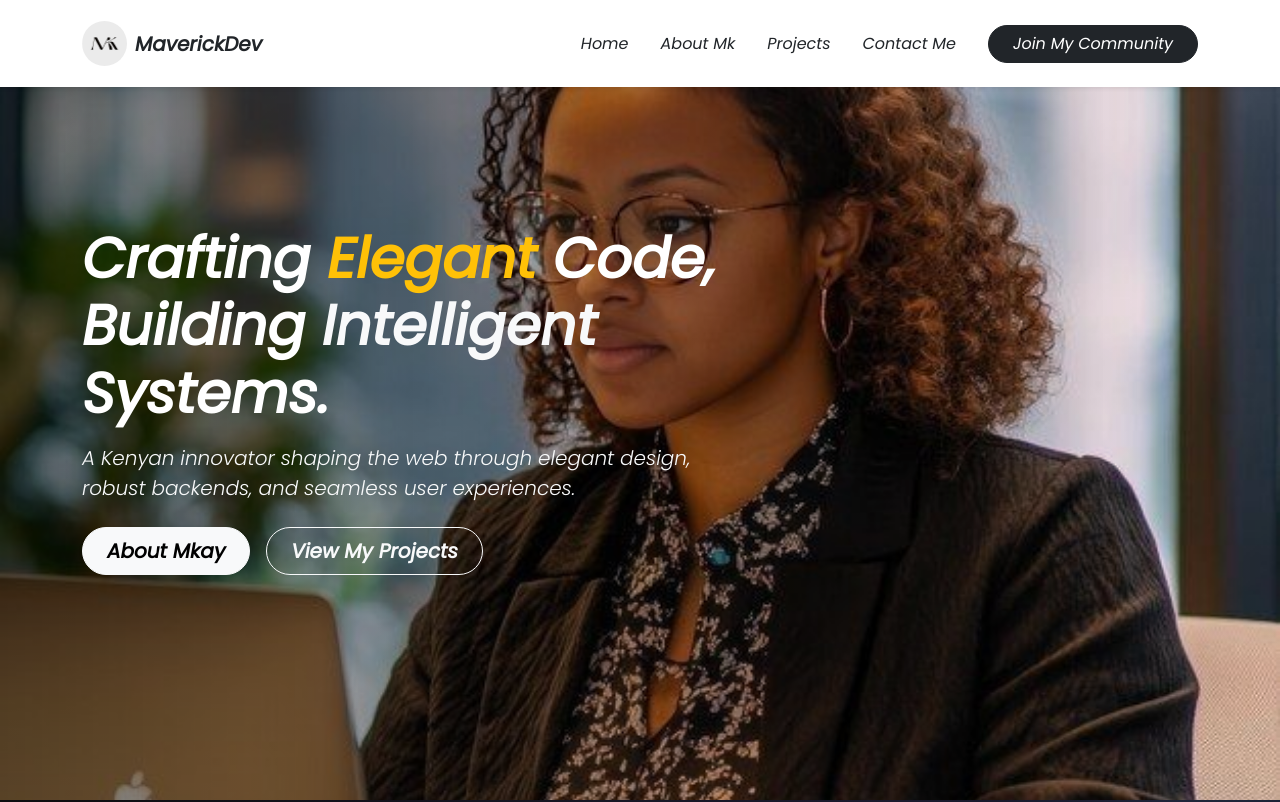
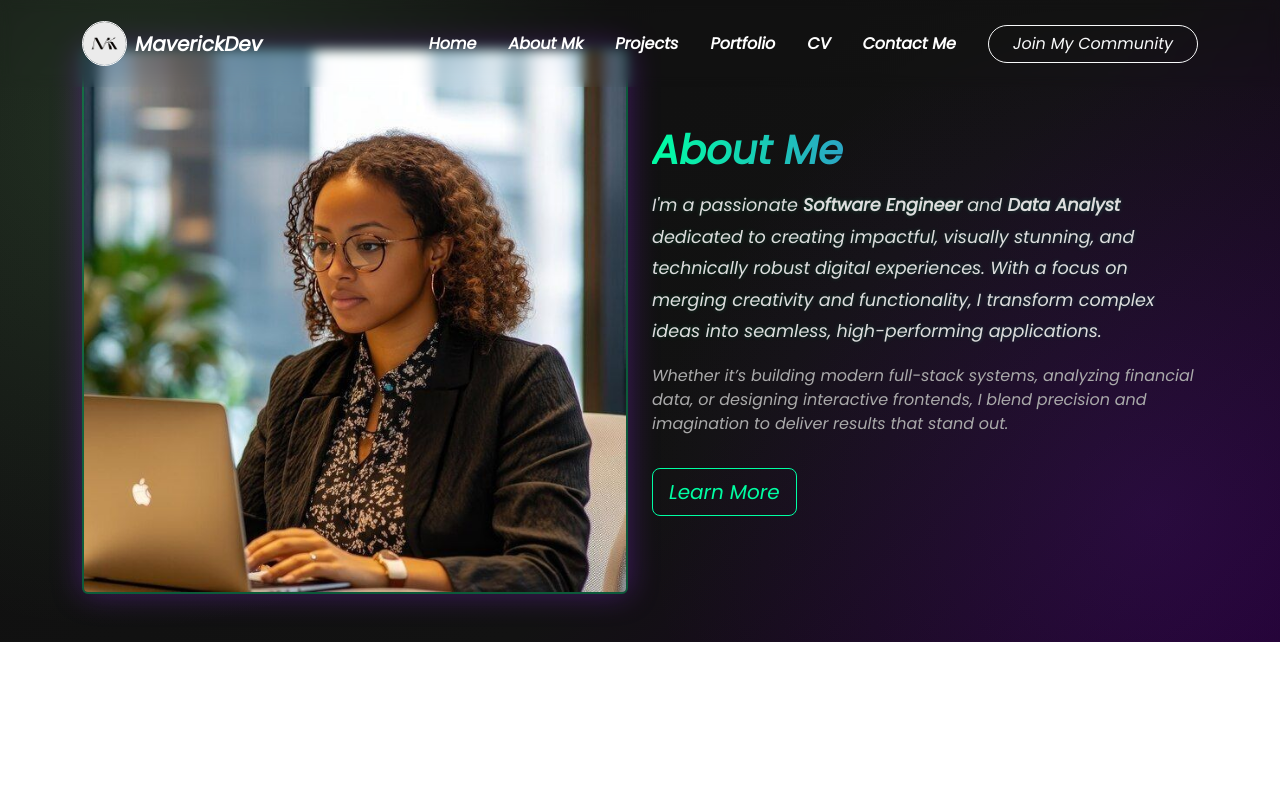
Before and after one commit to Kabogo-Maverick/dev, a React (Vite) app: page /aboutmk in a window 1280 px wide. Shown: the top 802 px of the page. Built offline with nearby package versions, Linux system fonts and the light colour scheme; a web font is replaced by a local one.

Commit message:
about styling

```diff
--- a/package.json
+++ b/package.json
@@ -16,7 +16,8 @@
     "react": "^19.1.1",
     "react-bootstrap": "^2.10.10",
     "react-bootstrap-icons": "^1.11.6",
-    "react-dom": "^19.1.1"
+    "react-dom": "^19.1.1",
+    "react-router-dom": "^7.9.5"
   },
   "devDependencies": {
     "@eslint/js": "^9.36.0",
--- a/src/App.jsx
+++ b/src/App.jsx
@@ -1,16 +1,22 @@
 import React from "react";
+import { BrowserRouter as Router, Routes, Route } from "react-router-dom";
 import Navbar from "./components/home/Navbar";
 import Home from "./pages/Home";
+import AboutMk from "./pages/Aboutmk";
 import "bootstrap/dist/css/bootstrap.min.css";
 import "bootstrap/dist/js/bootstrap.bundle.min.js";
 import "bootstrap-icons/font/bootstrap-icons.css";
 
 function App() {
   return (
-    <>
+    <Router>
       <Navbar />
-      <Home />
-    </>
+      <Routes>
+        <Route path="/" element={<Home />} />
+        <Route path="/aboutmk" element={<AboutMk />} />
+        {/* You can add more later like Projects, Contact, etc. */}
+      </Routes>
+    </Router>
   );
 }
 
--- /dev/null
+++ b/src/components/about/AboutIntro.jsx
@@ -0,0 +1,108 @@
+import React from "react";
+import { Container, Row, Col, Image, Button } from "react-bootstrap";
+import aboutImg from "../../assets/hero.jpeg"; // your image path
+
+export default function AboutIntro() {
+  return (
+    <section
+      id="about"
+      className="py-5 text-light position-relative"
+      style={{
+        background: "linear-gradient(135deg, #0f0f0f 0%, #121212 60%, #1b0028 100%)",
+        overflow: "hidden",
+      }}
+    >
+      {/* Background Glow */}
+      <div
+        className="position-absolute top-0 start-0 w-100 h-100"
+        style={{
+          background:
+            "radial-gradient(circle at 10% 20%, rgba(144, 238, 144, 0.15) 0%, transparent 40%), radial-gradient(circle at 90% 80%, rgba(138, 43, 226, 0.15) 0%, transparent 40%)",
+          zIndex: 0,
+        }}
+      ></div>
+
+      <Container style={{ position: "relative", zIndex: 2 }}>
+        <Row className="align-items-center">
+          <Col md={6} className="mb-4 mb-md-0">
+            <div className="image-wrapper position-relative">
+              <Image
+                src={aboutImg}
+                alt="About"
+                fluid
+                rounded
+                style={{
+                  boxShadow: "0 0 30px rgba(138,43,226,0.4)",
+                  border: "2px solid rgba(0,255,150,0.3)",
+                }}
+              />
+              <div
+                className="position-absolute top-50 start-50 translate-middle rounded-circle"
+                style={{
+                  width: "180px",
+                  height: "180px",
+                  background: "rgba(0,255,150,0.08)",
+                  filter: "blur(80px)",
+                  zIndex: -1,
+                }}
+              ></div>
+            </div>
+          </Col>
+
+          <Col md={6}>
+            <h2
+              className="fw-bold mb-3"
+              style={{
+                background: "linear-gradient(90deg, #00ffa3, #7a00ff)",
+                WebkitBackgroundClip: "text",
+                WebkitTextFillColor: "transparent",
+                fontSize: "2.5rem",
+              }}
+            >
+              About Me
+            </h2>
+            <p
+              style={{
+                fontSize: "1.1rem",
+                lineHeight: "1.8",
+                color: "#ddd",
+                textShadow: "0 0 5px rgba(0,255,150,0.2)",
+              }}
+            >
+              I'm a passionate <strong>Software Engineer</strong> and{" "}
+              <strong>Data Analyst</strong> dedicated to creating impactful,
+              visually stunning, and technically robust digital experiences.
+              With a focus on merging creativity and functionality, I transform
+              complex ideas into seamless, high-performing applications.
+            </p>
+            <p style={{ color: "#aaa" }}>
+              Whether it’s building modern full-stack systems, analyzing
+              financial data, or designing interactive frontends, I blend
+              precision and imagination to deliver results that stand out.
+            </p>
+            <Button
+              variant="outline-light"
+              size="lg"
+              className="mt-3"
+              style={{
+                borderColor: "#00ffa3",
+                color: "#00ffa3",
+                transition: "0.3s",
+              }}
+              onMouseOver={(e) => {
+                e.target.style.background = "#00ffa3";
+                e.target.style.color = "#111";
+              }}
+              onMouseOut={(e) => {
+                e.target.style.background = "transparent";
+                e.target.style.color = "#00ffa3";
+              }}
+            >
+              Learn More
+            </Button>
+          </Col>
+        </Row>
+      </Container>
+    </section>
+  );
+}
--- a/src/components/home/Navbar.jsx
+++ b/src/components/home/Navbar.jsx
@@ -1,53 +1,139 @@
-import React from "react";
+import React, { useEffect, useState } from "react";
+import { Link } from "react-router-dom";
 import logo from "../../assets/logo.jpeg";
 
 export default function Navbar() {
+  const [show, setShow] = useState(true);
+  const [lastScrollY, setLastScrollY] = useState(0);
+  const [navOpen, setNavOpen] = useState(false);
+
+  // Hide/show navbar on scroll
+  useEffect(() => {
+    const controlNavbar = () => {
+      if (window.scrollY > lastScrollY && window.scrollY > 100) {
+        setShow(false);
+      } else {
+        setShow(true);
+      }
+      setLastScrollY(window.scrollY);
+    };
+
+    window.addEventListener("scroll", controlNavbar);
+    return () => window.removeEventListener("scroll", controlNavbar);
+  }, [lastScrollY]);
+
+  // Close navbar when clicking outside
+  useEffect(() => {
+    const handleOutsideClick = (e) => {
+      const nav = document.getElementById("navmenu");
+      const toggler = document.getElementById("navbar-toggler");
+
+      if (
+        navOpen &&
+        nav &&
+        !nav.contains(e.target) &&
+        !toggler.contains(e.target)
+      ) {
+        setNavOpen(false);
+      }
+    };
+
+    document.addEventListener("click", handleOutsideClick);
+    return () => document.removeEventListener("click", handleOutsideClick);
+  }, [navOpen]);
+
+  const links = [
+    { name: "Home", path: "/" },
+    { name: "About Mk", path: "/aboutmk" },
+    { name: "Projects", path: "/projects" },
+    { name: "Portfolio", path: "/portfolio" },
+    { name: "CV", path: "/CV" },
+    { name: "Contact Me", path: "/contact" },
+  ];
+
   return (
-    <nav className="navbar navbar-expand-lg navbar-light bg-white py-3 shadow-sm fixed-top">
+    <nav
+      className={`navbar navbar-expand-lg navbar-dark fixed-top py-3 ${
+        show ? "nav-visible" : "nav-hidden"
+      }`}
+      style={{
+        background: "transparent",
+        transition: "all 0.4s ease",
+        backdropFilter: "blur(6px)",
+      }}
+    >
       <div className="container">
-        {/* Logo */}
-        <a className="navbar-brand d-flex align-items-center" href="#">
+        {/* Brand */}
+        <Link className="navbar-brand d-flex align-items-center" to="/">
           <img
             src={logo}
             alt="Logo"
             width="45"
             height="45"
-            className="rounded-circle me-2"
+            className="rounded-circle me-2 border border-light"
           />
-          <span className="fw-semibold fst-italic text-dark fs-5">
+          <span className="fw-semibold fst-italic text-white fs-5">
             MaverickDev
           </span>
-        </a>
+        </Link>
 
-        {/* Toggle */}
+        {/* Toggle Button */}
         <button
-          className="navbar-toggler"
+          id="navbar-toggler"
+          className="navbar-toggler border-0"
           type="button"
-          data-bs-toggle="collapse"
-          data-bs-target="#navmenu"
-          aria-controls="navmenu"
-          aria-expanded="false"
-          aria-label="Toggle navigation"
+          onClick={(e) => {
+            e.stopPropagation(); // Prevent immediate close
+            setNavOpen(!navOpen);
+          }}
         >
-          <span className="navbar-toggler-icon"></span>
+          <span
+            className={`navbar-toggler-icon ${
+              navOpen ? "d-none" : "d-inline-block"
+            }`}
+          ></span>
+          <span
+            className={`text-white fs-3 fw-bold ${
+              navOpen ? "d-inline-block" : "d-none"
+            }`}
+            style={{ transform: "rotate(90deg)", transition: "all 0.3s ease" }}
+          >
+            ×
+          </span>
         </button>
 
-        {/* Links */}
-        <div className="collapse navbar-collapse" id="navmenu">
-          <ul className="navbar-nav ms-auto mb-2 mb-lg-0">
-            {["Home", "About Mk", "Projects", "Contact Me"].map((link) => (
-              <li className="nav-item mx-2" key={link}>
-                <a
-                  className="nav-link fw-medium text-dark"
-                  href={`#${link.toLowerCase()}`}
+        {/* Nav Menu */}
+        <div
+          className={`collapse navbar-collapse justify-content-end ${
+            navOpen ? "show" : ""
+          }`}
+          id="navmenu"
+        >
+          <ul className="navbar-nav mb-2 mb-lg-0 text-center">
+            {links.map((link) => (
+              <li className="nav-item mx-2" key={link.name}>
+                <Link
+                  to={link.path}
+                  className="nav-link fw-semibold text-white"
+                  style={{
+                    transition: "color 0.3s ease",
+                  }}
+                  onClick={() => setNavOpen(false)}
+                  onMouseEnter={(e) =>
+                    (e.target.style.color = "#00ffcc") // glowing aqua hover
+                  }
+                  onMouseLeave={(e) => (e.target.style.color = "#fff")}
                 >
-                  {link}
-                </a>
+                  {link.name}
+                </Link>
               </li>
             ))}
           </ul>
 
-          <button className="btn btn-dark rounded-pill px-4 ms-lg-3">
+          <button
+            className="btn btn-outline-light rounded-pill px-4 ms-lg-3"
+            onClick={() => setNavOpen(false)}
+          >
             Join My Community
           </button>
         </div>
--- /dev/null
+++ b/src/pages/Aboutmk.jsx
@@ -0,0 +1,16 @@
+import React from "react";
+import AboutIntro from "../components/about/AboutIntro";
+// import Journey from "../components/about/Journey";
+// import Vision from "../components/about/Vision";
+// import Values from "../components/about/Values";
+
+export default function AboutMk() {
+  return (
+    <>
+      <AboutIntro />
+      {/* <Journey /> */}
+      {/* <Vision /> */}
+      {/* <Values /> */}
+    </>
+  );
+}
```
Also changed, not shown: 1 other file (tests, documents, lock files or other folders).
